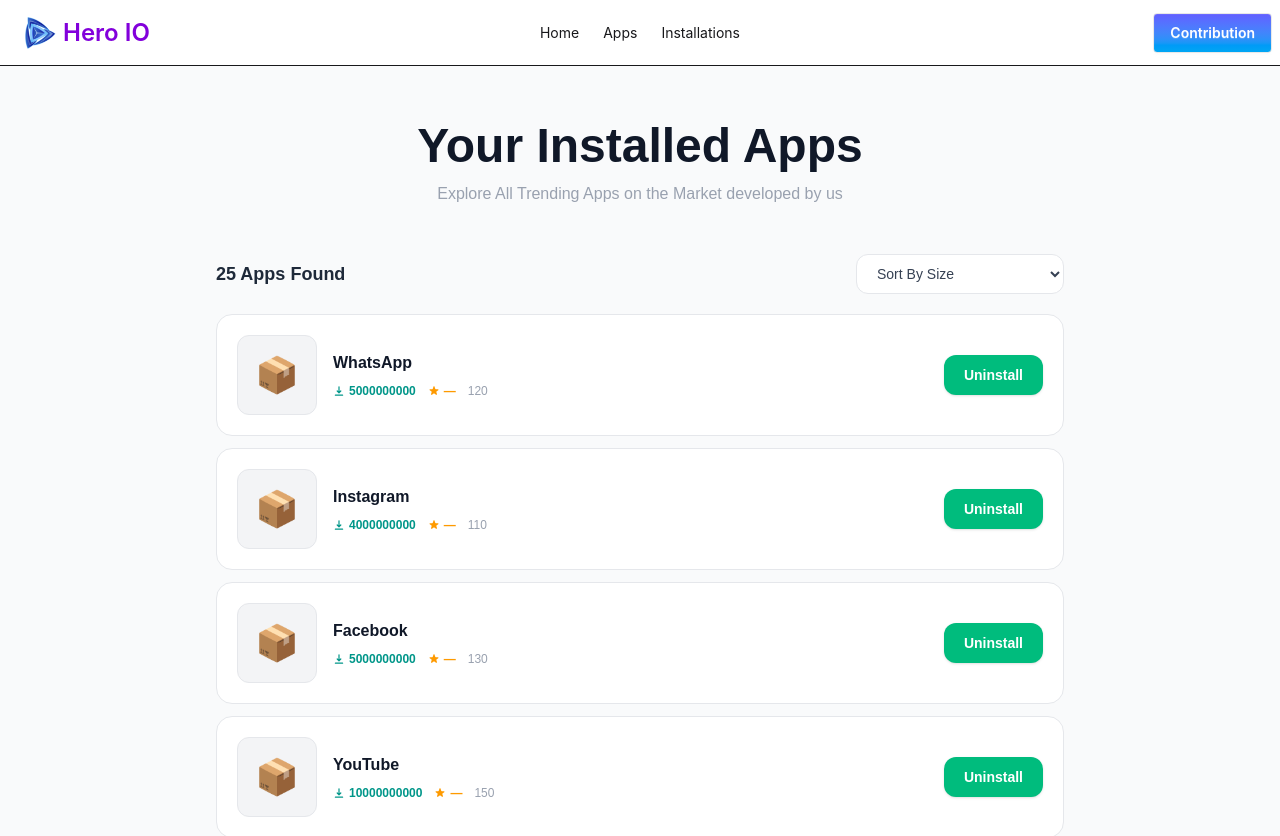
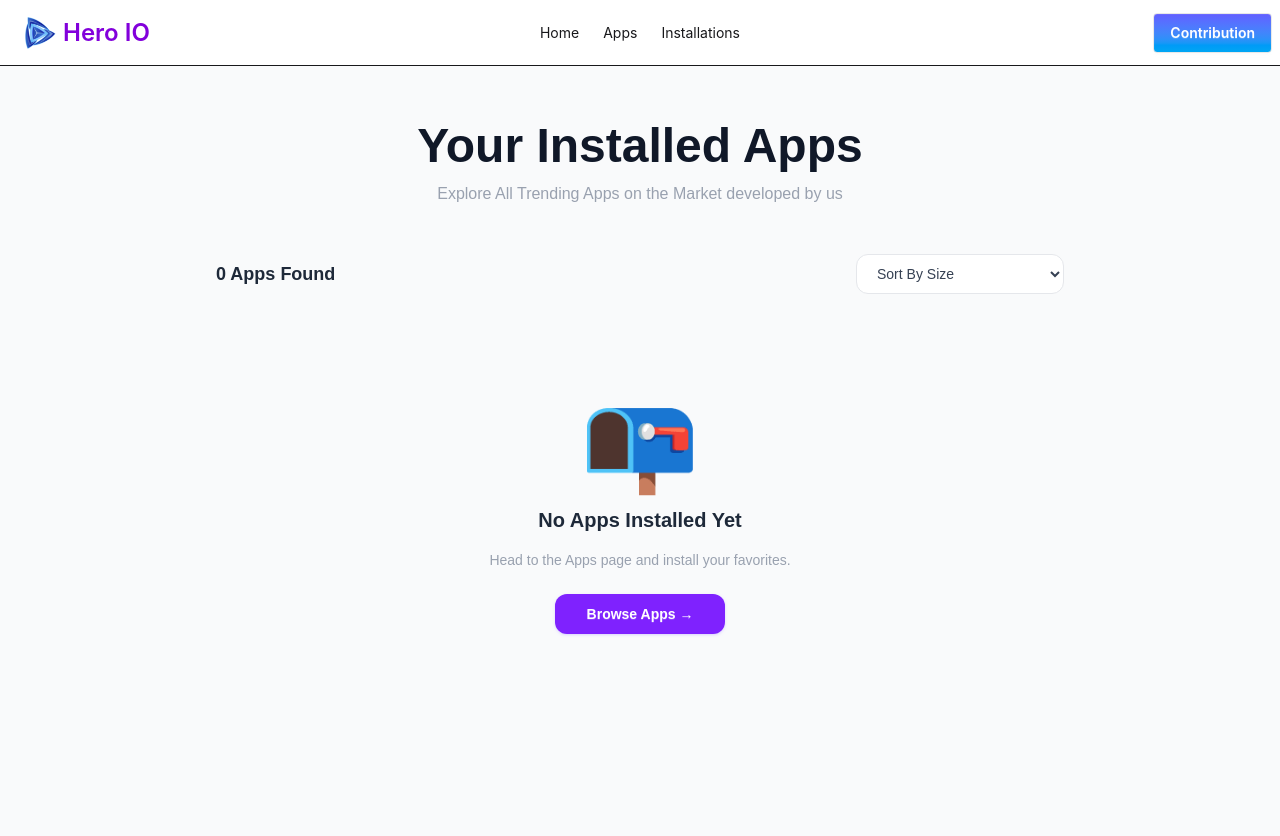
Before and after one commit to subarnoturja/assignment-hero, a React (Vite) app: page /installations in a window 1280 px wide. Shown: the top 836 px of the page. Built offline with nearby package versions, Linux system fonts and the light colour scheme.

Commit message:
installation page added with localStorage functionality

```diff
--- a/src/components/AppRow.jsx
+++ b/src/components/AppRow.jsx
@@ -1,4 +1,5 @@
 import React, { useState } from 'react';
+import { formatNumber } from '../../utils/formatNumber';
 
 const AppRow = ({ app, onUninstall, animDelay}) => {
     const [exiting, setExiting] = useState(false);
@@ -18,9 +19,8 @@
         }}
       >
         {/* App image / emoji */}
-        <div className="w-16 h-16 md:w-20 md:h-20 rounded-xl bg-gray-100 border border-gray-200 flex items-center justify-center flex-shrink-0 select-none"
-          style={{ fontSize: "2.2rem" }}>
-          {app.emoji || "📦"}
+        <div className="w-16 h-16 md:w-20 md:h-20 rounded-xl bg-gray-100 border border-gray-200 flex items-center justify-center flex-shrink-0 select-none">
+          <img src={app.image} />
         </div>
 
         {/* Info */}
@@ -37,7 +37,7 @@
               <svg className="w-3 h-3" fill="currentColor" viewBox="0 0 20 20">
                 <path fillRule="evenodd" d="M3 17a1 1 0 011-1h12a1 1 0 110 2H4a1 1 0 01-1-1zm3.293-7.707a1 1 0 011.414 0L9 10.586V3a1 1 0 112 0v7.586l1.293-1.293a1 1 0 111.414 1.414l-3 3a1 1 0 01-1.414 0l-3-3a1 1 0 010-1.414z" clipRule="evenodd"/>
               </svg>
-              {app.downloads || "—"}
+              {formatNumber(app.downloads || "—")}
             </span>
             {/* Rating */}
             <span className="flex items-center gap-1 text-amber-500 font-semibold text-xs">
@@ -47,7 +47,7 @@
               {app.rating || "—"}
             </span>
             {/* Size */}
-            <span className="text-gray-400 text-xs font-medium">{app.size}</span>
+            <span className="text-gray-400 text-xs font-medium">{app.size || "-"} MB</span>
           </div>
         </div>
 
--- a/src/pages/AppDetails/AppDetails.jsx
+++ b/src/pages/AppDetails/AppDetails.jsx
@@ -39,8 +39,13 @@
         const saved = JSON.parse(localStorage.getItem("installedApps") || "[]");
         if (!saved.some((a) => a.id === app.id)) {
           saved.push({
-            id: app.id, title: app.title, company: app.companyName,
-            image: app.image, downloads: app.downloads, rating: app.ratingAvg,
+            id: app.id,
+            title: app.title,
+            company: app.companyName,
+            image: app.image,
+            downloads: app.downloads,
+            rating: app.ratingAvg,
+            size:app.size,
           });
           localStorage.setItem("installedApps", JSON.stringify(saved));
         }
--- a/src/pages/Installations/Installations.jsx
+++ b/src/pages/Installations/Installations.jsx
@@ -10,20 +10,19 @@
     const [loading, setLoading]  = useState(true);
 
     useEffect(() => {
-        fetch('/data.json')
-        .then(res => res.json())
-        .then(data => {
             const t = setTimeout(() => {
-                setApps(data)
+                const installedApps = readInstalled();
+                setApps(installedApps)
                 setLoading(false);
             }, 500);
             return () => clearTimeout(t);
-    })
-    }, [])
+        }, [])
 
     function enrich(app) {
-        const m = apps[app.id] || {};
-        return { ...app, size: m.size || "—", downloadsNum: m.downloadsNum || 0, ratingNum: m.ratingNum || 0 };
+        return { ...app,
+            downloadsNum: app.downloads || 0,
+            ratingNum: app.rating || 0,
+         };
       }
 
       function applySort(apps, mode) {
```
